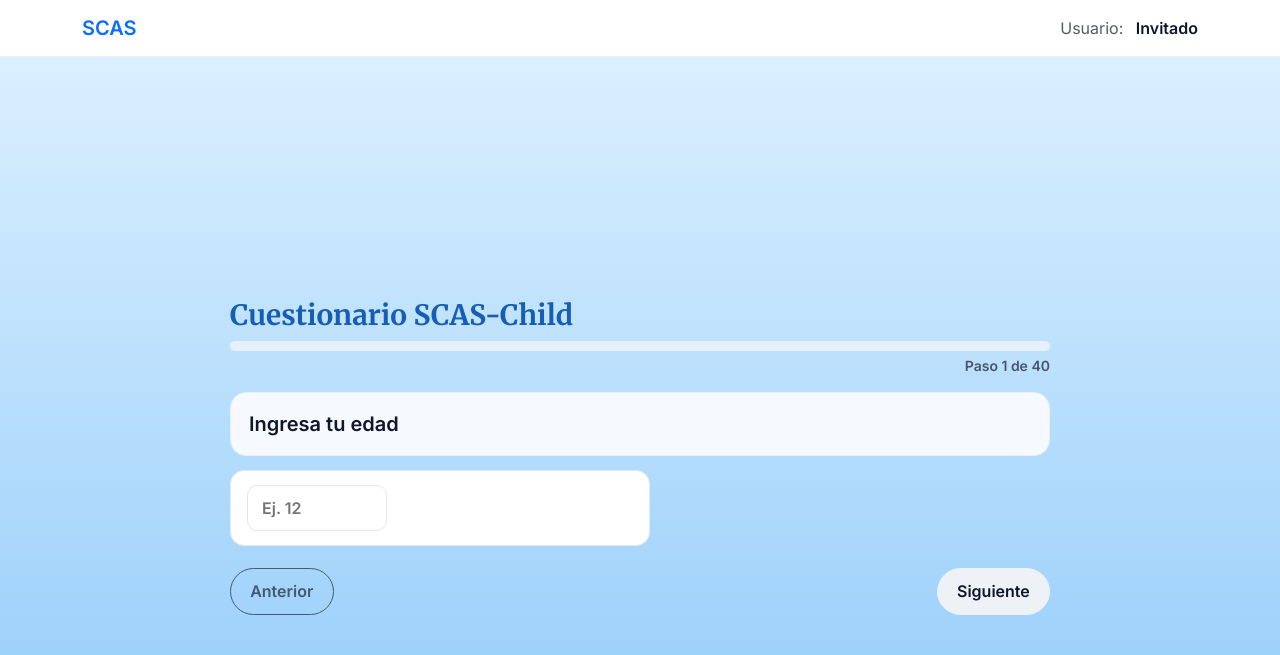
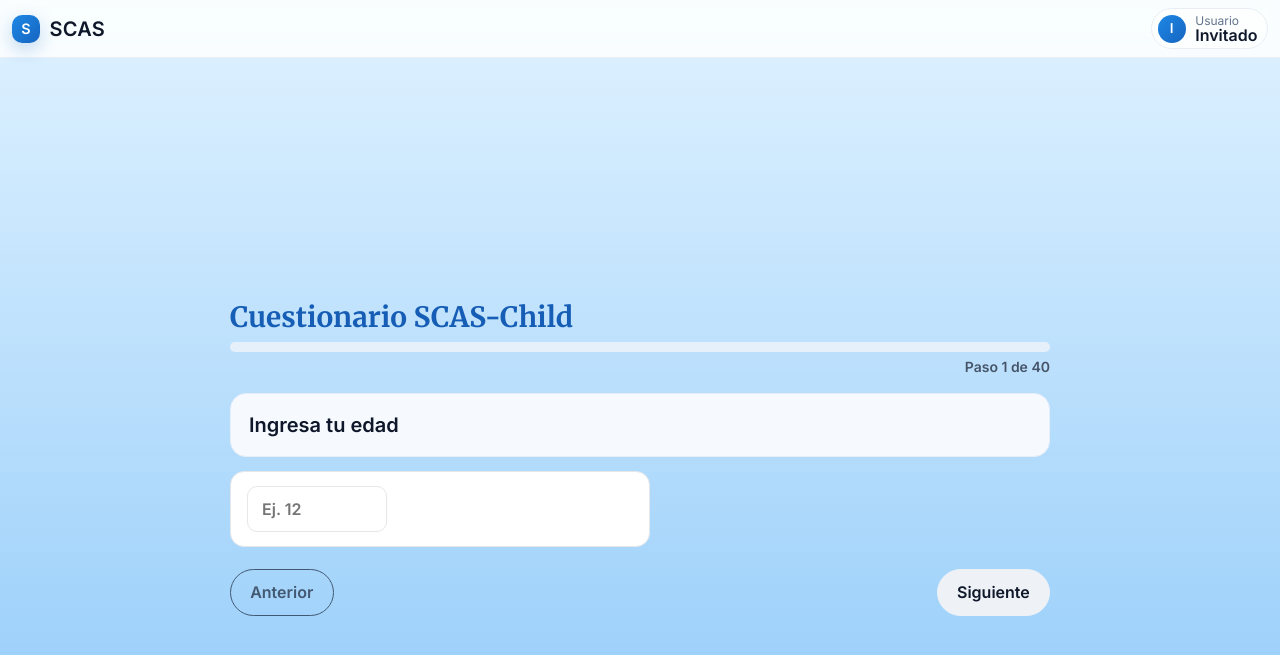
Before and after one commit to MirellaYuriko1/Tesis_clon, a Flask app: template templates/cuestionario.html in a window 1280 px wide. Shown: the top 655 px of the page. Run offline with Flask 3, Linux system fonts and the light colour scheme; the template is opened without the code that fills it, so the values that code supplies are empty.

Commit message:
Actualizar

```diff
--- a/templates/cuestionario.html
+++ b/templates/cuestionario.html
@@ -108,18 +108,67 @@
       .step-indicator{text-align:left;}
     }
 
-    /* Navbar sencillo */
-    .topbar{background:#fff; border-bottom:1px solid #e9eef5;}
+    /* === Navbar profesional (sin menú) === */
+    .navbar-glass{
+      background: rgba(255,255,255,.85);
+      backdrop-filter: blur(10px) saturate(160%);
+      -webkit-backdrop-filter: blur(10px) saturate(160%);
+      border-bottom: 1px solid #e9eef5;
+    }
+    @media (prefers-color-scheme: dark){
+      .navbar-glass{
+        background: rgba(17,24,39,.75);
+        border-color:#263244;
+      }
+    }
+    .navbar-brand{
+      font-weight:800; letter-spacing:.2px; color:var(--ink);
+      display:flex; align-items:center; gap:.6rem;
+    }
+    .brand-badge{
+      width:28px; height:28px; border-radius:10px;
+      background: linear-gradient(135deg, var(--brand), var(--brand-dark));
+      display:grid; place-items:center; color:#fff; font-weight:700; font-size:.9rem;
+      box-shadow: 0 6px 18px rgba(21,101,192,.25);
+    }
+    .user-chip{
+      display:flex; align-items:center; gap:.6rem;
+      background: rgba(255,255,255,.6);
+      border:1px solid #e9eef5;
+      border-radius:999px; padding:.35rem .6rem .35rem .35rem;
+    }
+    @media (prefers-color-scheme: dark){
+      .user-chip{ background: rgba(26,33,46,.55); border-color:#263244; }
+    }
+    .avatar{
+      width:28px; height:28px; border-radius:50%;
+      background: linear-gradient(135deg, var(--brand), var(--brand-dark));
+      color:#fff; font-weight:700; font-size:.85rem; display:grid; place-items:center;
+    }
+    .user-label{ color:#64748b; font-size:.75rem; line-height:1; }
+    .user-name{ color:var(--ink); font-weight:600; line-height:1; }
   </style>
 </head>
 <body>
-  <!-- NAVBAR con el nombre del usuario a la derecha -->
-  <nav class="navbar topbar">
-    <div class="container">
-      <a class="navbar-brand fw-bold text-primary" href="/">SCAS</a>
+  <!-- NAVBAR profesional (sin menú desplegable) -->
+  <nav class="navbar navbar-glass sticky-top">
+    <div class="container-xxl">
+      <!-- Marca -->
+      <a class="navbar-brand" href="/">
+        <span class="brand-badge">S</span>
+        <span>SCAS</span>
+      </a>
+
+      <!-- Usuario -->
       <div class="ms-auto">
-        <span class="text-muted me-2">Usuario:</span>
-        <strong>{{ usuario_nombre or 'Invitado' }}</strong>
+        <div class="user-chip">
+          <div class="avatar">{{ (usuario_nombre[0] if usuario_nombre else 'I')|upper }}</div>
+          <div class="d-none d-sm-block">
+            <div class="user-label">Usuario</div>
+            <div class="user-name">{{ usuario_nombre or 'Invitado' }}</div>
+          </div>
+          <div class="user-name d-sm-none">{{ usuario_nombre or 'Invitado' }}</div>
+        </div>
       </div>
     </div>
   </nav>
```
